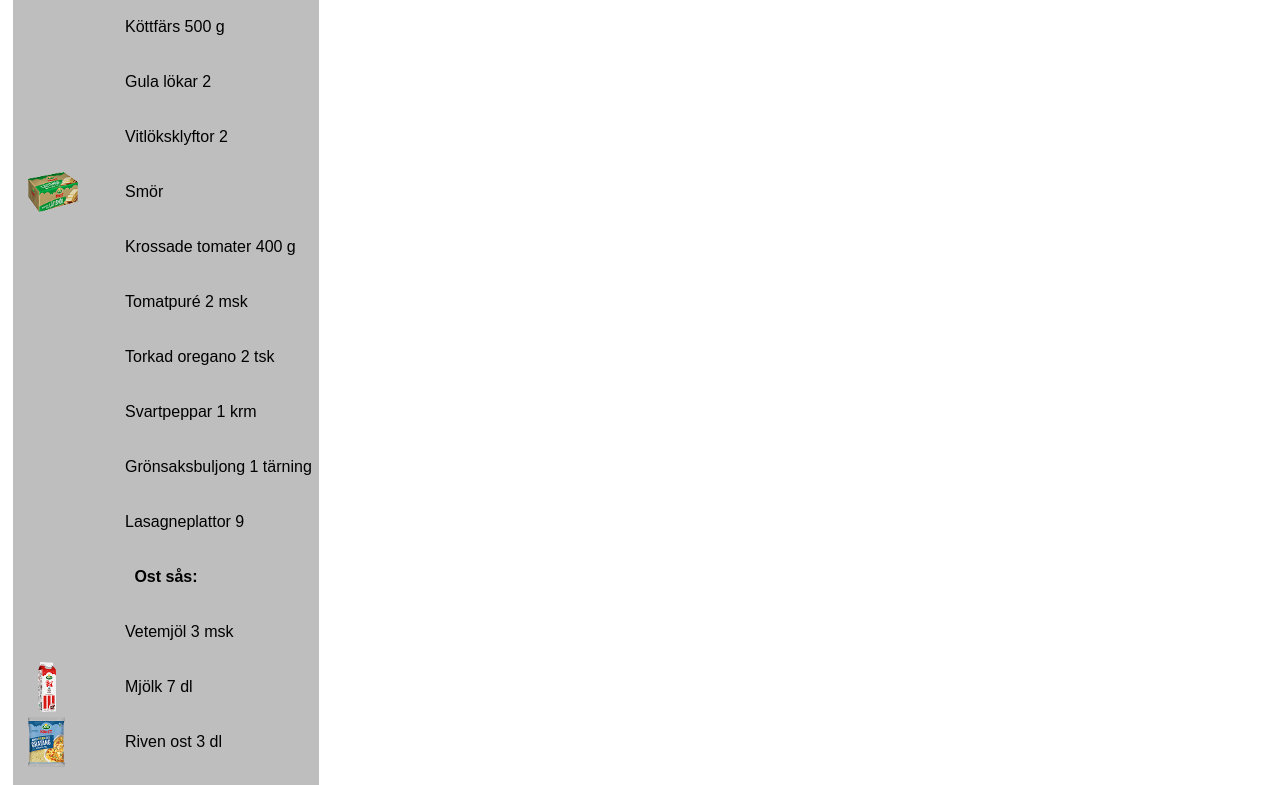
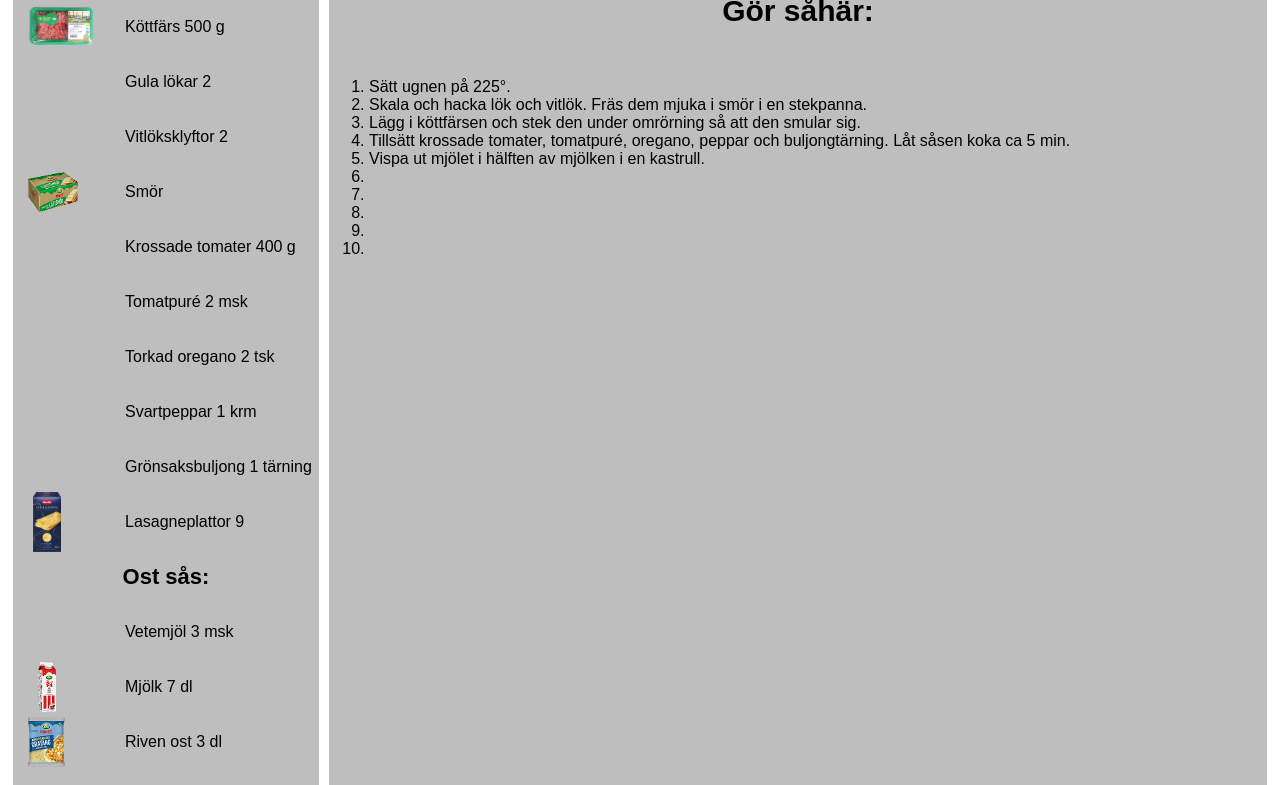
Before and after one commit to Te22a-Angermund-Ludwig/Web_lek5_bed-mningsprojekt, a plain HTML site: page index.html in a window 1280 px wide. Shown: the part 546-1331 px from the top of the page. Drawn offline with Linux system fonts and the light colour scheme.

Commit message:
klar med ingrediencer och börjat med receptet

```diff
--- a/index.html
+++ b/index.html
@@ -56,6 +56,7 @@
     </div>
     <nav>
             <h3>Ingredienser:</h3>
+                <img class="köttfärs" src="./bilder/köttfärs.png" alt="">
                 <p2>Köttfärs 500 g</p2>
                 <p2>Gula lökar 2</p2>
                 <p2>Vitlöksklyftor 2</p2>
@@ -66,6 +67,7 @@
                 <p2>Torkad oregano 2 tsk</p2>
                 <p2>Svartpeppar 1 krm</p2>
                 <p2>Grönsaksbuljong 1 tärning</p2>
+                <img class="Lasagneplattor" src="./bilder/Lasagneplattor.png" alt="">
                 <p2>Lasagneplattor 9</p2>
 
             <h4>Ost sås:</h4>
@@ -76,5 +78,20 @@
                 <p2>Riven ost 3 dl</p2>
                 <p2>Salt 1/2 tsk</p2>
     </nav>
+    <main>
+        <h5>Gör såhär:</h5>
+        <ol>
+            <li>Sätt ugnen på 225°.</li>
+            <li>Skala och hacka lök och vitlök. Fräs dem mjuka i smör i en stekpanna.</li>
+            <li>Lägg i köttfärsen och stek den under omrörning så att den smular sig.</li>
+            <li>Tillsätt krossade tomater, tomatpuré, oregano, peppar och buljongtärning. Låt såsen koka ca 5 min.</li>
+            <li>Vispa ut mjölet i hälften av mjölken i en kastrull.</li>
+            <li></li>
+            <li></li>
+            <li></li>
+            <li></li>
+            <li></li>
+        </ol>
+    </main>
 </body>
 </html>
--- a/style.css
+++ b/style.css
@@ -128,17 +128,26 @@ nav{
 h3{
     text-align: center;
     grid-column: 1/3;
+    font-size: 22px;
 }
 
 h4{
     text-align: center;
     grid-column: 1/3;
+    font-size: 22px;
 }
 
 p2{
     grid-column: 2/3;
     margin-left: 10px;
 }
+
+.köttfärs{
+    height: 50px;
+    width: auto;
+    margin-left: 10px;
+}
+
 
 .Smör{
 height: 40px;
@@ -157,3 +166,21 @@ margin-left: 25px;
     width: auto;
     margin-left: 15px;
 }
+
+.Lasagneplattor{
+    height: 60px;
+    width: auto;
+    margin-left: 20px;
+}
+
+main{
+    grid-column: 2/4;
+    background-color: rgb(190, 190, 190);
+    border-radius: 7px;
+    margin: 5px;
+}
+
+h5{
+    text-align: center;
+    font-size: 30px;
+}
```
Also changed, not shown: bilder/Lasagneplattor.png (added), bilder/köttfärs.png (added).
